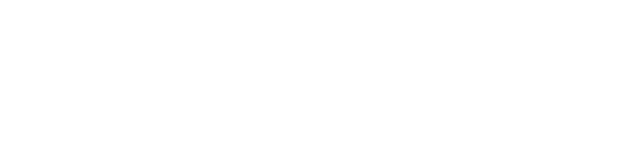
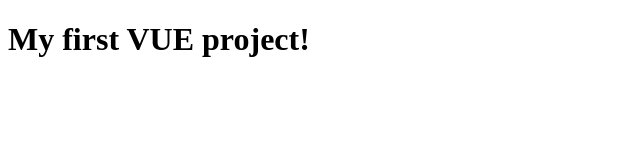
Before and after one commit to fedtoscano/vue-hello, a plain HTML site: page index.html in a window 1280 px wide. Shown: the whole page, without its empty margins (0-640 px from the left). Drawn offline with nearby package versions, Linux system fonts and the light colour scheme.

Commit message:
h1 with data

```diff
--- a/index.html
+++ b/index.html
@@ -11,7 +11,7 @@
 </head>
 <body>
     <div id="app">
-
+        <h1>{{ message }}</h1>
     </div>
 
     <script src="./js/script.js"></script>
--- a/js/script.js
+++ b/js/script.js
@@ -3,7 +3,7 @@ const { createApp } = Vue
 createApp({
     data() {
     return {
-        message: 'Hello Vue!'
+        message: 'My first VUE project!'
     }
     }
 }).mount('#app')
```
